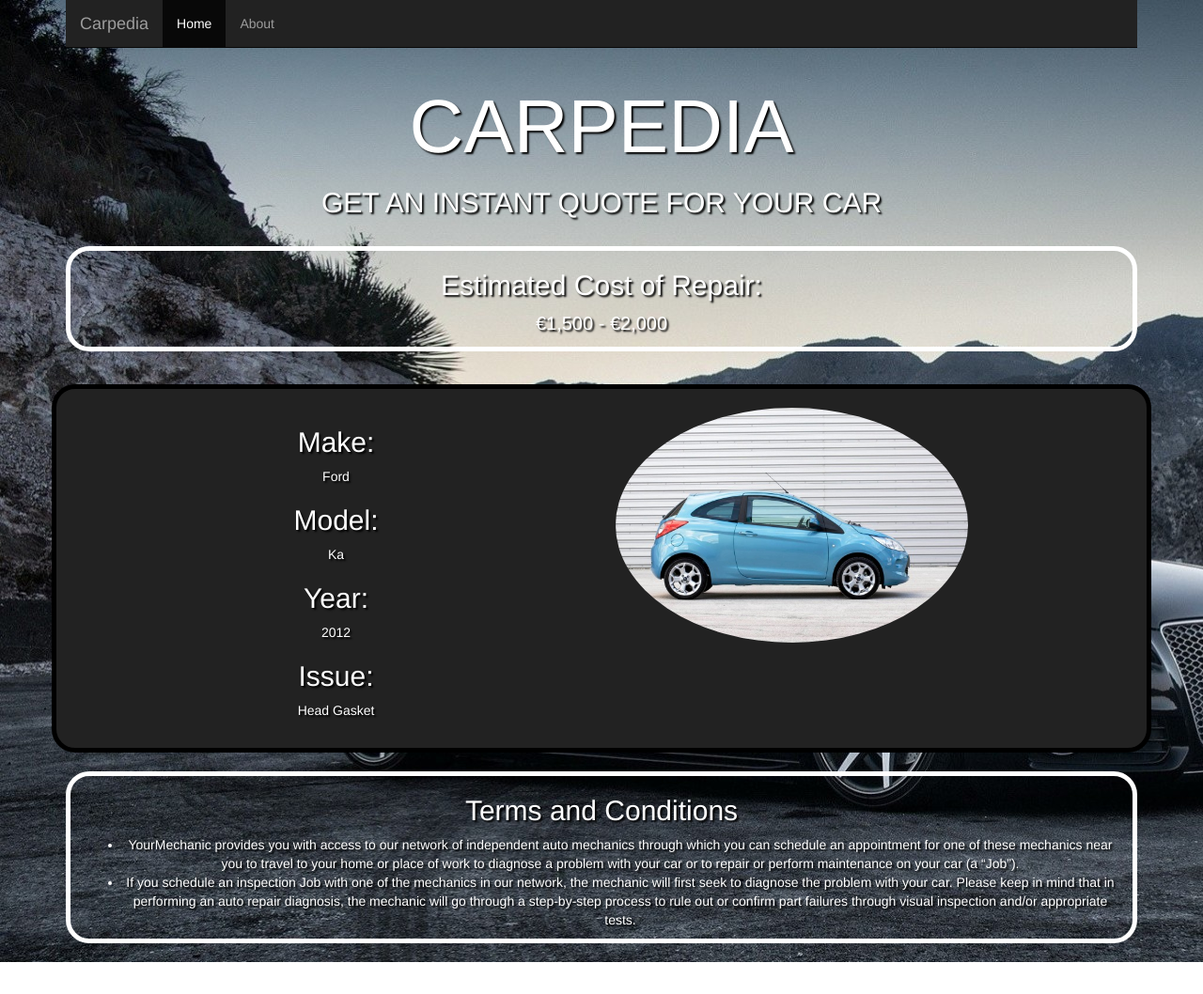
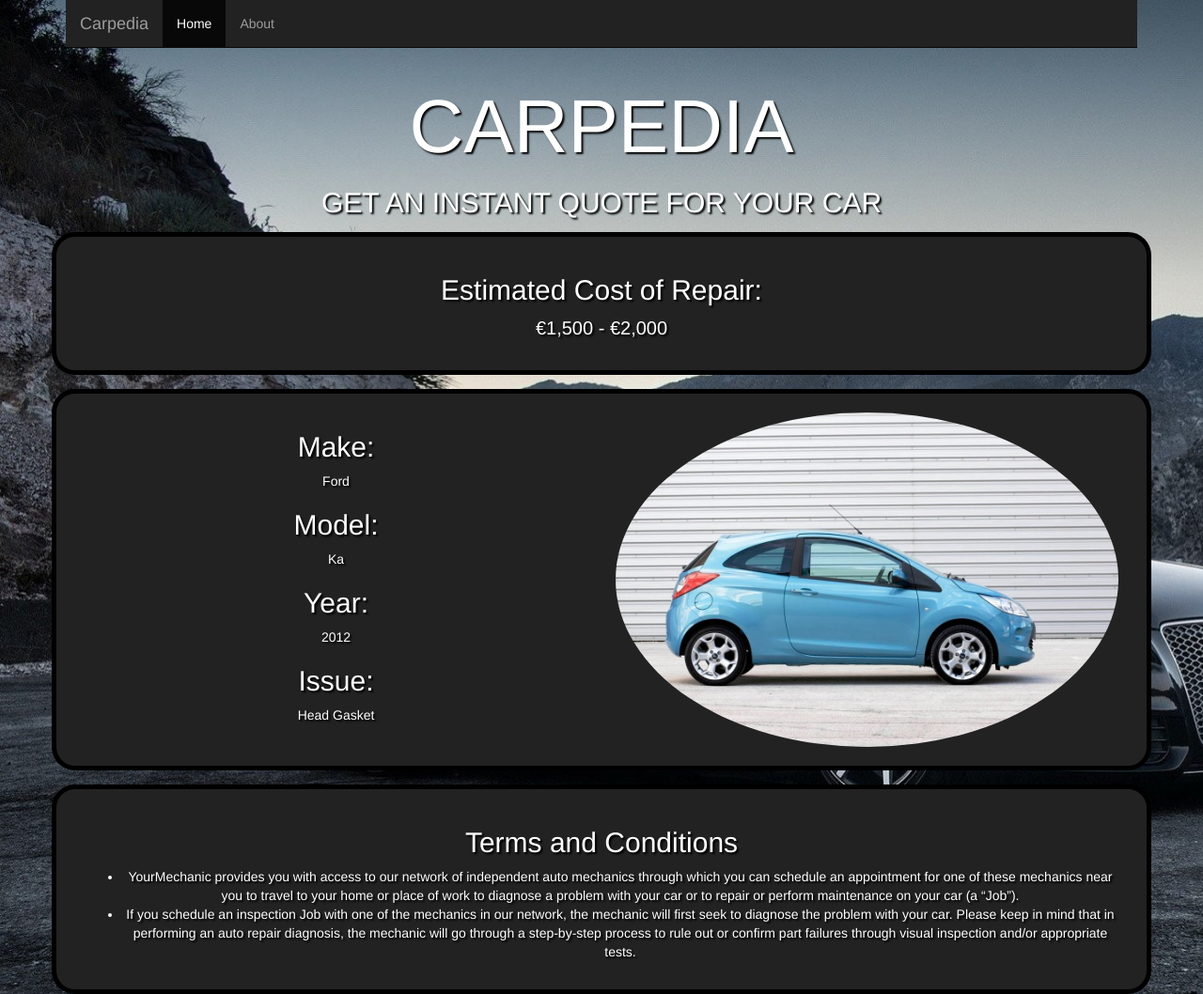
Before and after one commit to ScottWoodbyrne/scottwoodbyrne.github.io, a plain HTML site: page quote-page.html in a window 1280 px wide. Shown: the whole page at 94% size. Before the commit the page ends 1024 px from the top, so only its background shows below. Drawn offline with nearby package versions, Linux system fonts and the light colour scheme.

Commit message:
Final commit for the job...

```diff
--- a/quote-page.html
+++ b/quote-page.html
@@ -8,7 +8,7 @@
 	<style type="text/css">
 		body {background-image: url(img/Car-background.jpeg);}
 		.row {color: white;}
-		.col-xs-12 {text-shadow: 2px 2px 2px black; border-width: 5px; border-style: solid; border-color: black solid; border-radius: 25px;}
+		.col-xs-12 {text-shadow: 2px 2px 2px black; border-width: 5px; border-radius: 25px;}
     #text-center{text-align: center;}
 		.col-xs-12 p {font-size: 20px;}
     .h1 {text}
@@ -43,7 +43,7 @@
           <!--Start 1st section-->
             <h1>CARPEDIA</h1>
 	          <h2>GET AN INSTANT QUOTE FOR YOUR CAR</h2>
-       <div class="container">
+       <div class="container whiteborder">
       <div class="row">
         <div id="text-center" class="col-xs-12">
           <h2>Estimated Cost of Repair:</h2>
@@ -57,8 +57,7 @@
     <div class="container whiteborder">
       <div class="row">
       	<div class="col-xs-6">
-
-          	<h2>Make:</h2>
+           	<h2>Make:</h2>
           		  <p>Ford</p>
             <h2>Model:</h2>
           		  <p>Ka</p>
@@ -69,7 +68,7 @@
         </div>
 
         <div class="col-xs-6">
-          <img class="img-circle"src="img/ford-ka-12.jpg" height="250px">
+          <img class="img-circle img-responsive" src="img/ford-ka-12.jpg" height="250px">
         </div>
       </div>
     </div>
@@ -77,7 +76,7 @@
 
 
   <!--Start 3rd section-->
-	<div class="container">
+	<div class="container whiteborder">
       <div class="row">
        	 <div id="text-center" class="col-xs-12">
           <h2>Terms and Conditions</h2>
```
